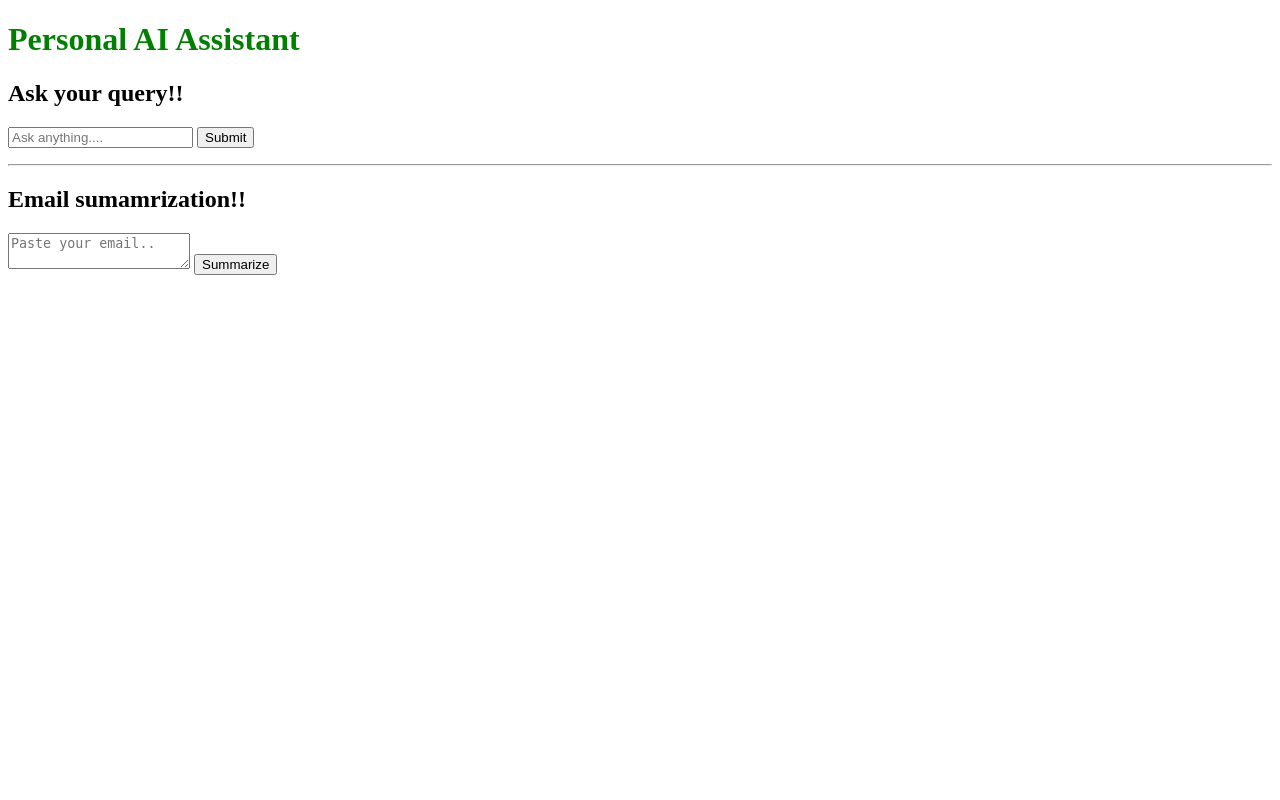
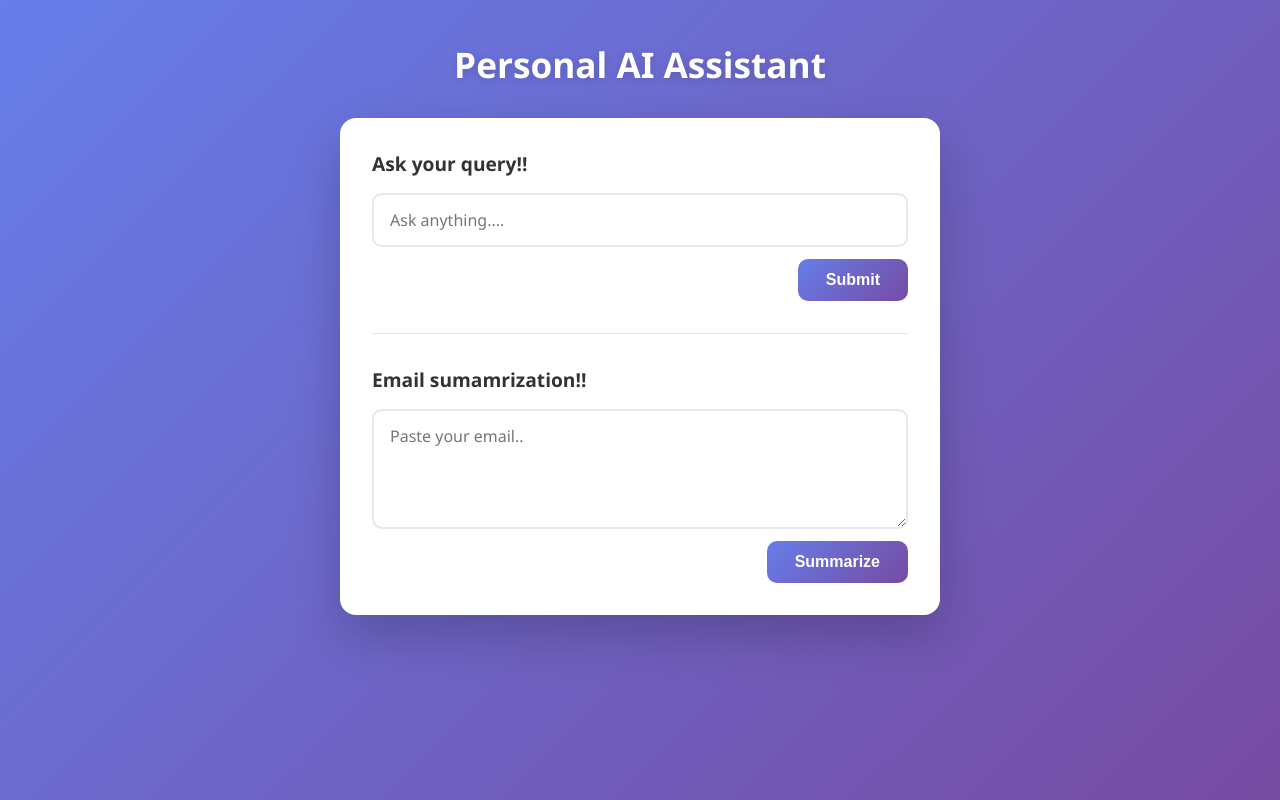
Before and after one commit to saphalkafle/AI_assistant, a Flask app: page / in a window 1280 px wide. Run offline with Flask 3, Linux system fonts and the light colour scheme.

Commit message:
js and css

```diff
--- a/static/style.css
+++ b/static/style.css
@@ -1,3 +1,134 @@
-h1{
-    color: green;
+* {
+    margin: 0;
+    padding: 0;
+    box-sizing: border-box;
 }
+
+body {
+    font-family: 'Segoe UI', -apple-system, BlinkMacSystemFont, sans-serif;
+    background: linear-gradient(135deg, #667eea 0%, #764ba2 100%);
+    min-height: 100vh;
+    display: flex;
+    flex-direction: column;
+    align-items: center;
+    padding: 40px 20px;
+}
+
+.main-heading {
+    color: #fff;
+    font-size: 2.2rem;
+    font-weight: 600;
+    margin-bottom: 30px;
+    text-align: center;
+    text-shadow: 0 2px 10px rgba(0,0,0,0.15);
+}
+
+.container {
+    background: #ffffff;
+    width: 100%;
+    max-width: 600px;
+    border-radius: 16px;
+    padding: 32px;
+    box-shadow: 0 20px 50px rgba(0,0,0,0.2);
+}
+
+.container h2 {
+    font-size: 1.2rem;
+    color: #333;
+    margin-bottom: 16px;
+    font-weight: 600;
+}
+
+form {
+    display: flex;
+    flex-direction: column;
+    gap: 12px;
+}
+
+input[type="text"],
+textarea {
+    width: 100%;
+    padding: 14px 16px;
+    border: 2px solid #e5e7eb;
+    border-radius: 10px;
+    font-size: 1rem;
+    font-family: inherit;
+    outline: none;
+    transition: border-color 0.2s ease, box-shadow 0.2s ease;
+}
+
+textarea {
+    min-height: 120px;
+    resize: vertical;
+}
+
+input[type="text"]:focus,
+textarea:focus {
+    border-color: #764ba2;
+    box-shadow: 0 0 0 4px rgba(118, 75, 162, 0.1);
+}
+
+button {
+    align-self: flex-end;
+    background: linear-gradient(135deg, #667eea, #764ba2);
+    color: #fff;
+    border: none;
+    padding: 12px 28px;
+    border-radius: 10px;
+    font-size: 1rem;
+    font-weight: 600;
+    cursor: pointer;
+    transition: transform 0.15s ease, box-shadow 0.15s ease;
+}
+
+button:hover {
+    transform: translateY(-2px);
+    box-shadow: 0 8px 20px rgba(118, 75, 162, 0.35);
+}
+
+button:active {
+    transform: translateY(0);
+}
+
+#ask-loading,
+#email-loading {
+    margin-top: 12px;
+    color: #764ba2;
+    font-style: italic;
+    font-size: 0.95rem;
+}
+
+#answer,
+#summary {
+    margin-top: 16px;
+    padding: 16px;
+    background: #f8f7fc;
+    border-left: 4px solid #764ba2;
+    border-radius: 8px;
+    line-height: 1.6;
+    color: #333;
+    white-space: pre-wrap;
+}
+
+#answer:empty,
+#summary:empty {
+    display: none;
+}
+
+hr {
+    border: none;
+    border-top: 1px solid #e5e7eb;
+    margin: 32px 0;
+}
+
+@media (max-width: 480px) {
+    .main-heading {
+        font-size: 1.7rem;
+    }
+    .container {
+        padding: 22px;
+    }
+    button {
+        align-self: stretch;
+    }
+}
--- a/test.py
+++ /dev/null
@@ -1,6 +0,0 @@
-from main import PersonalAssistant
-assistant = PersonalAssistant()
-# assistant.ans_query()
-
-if __name__ == "__main__":
-    assistant.summarize_email()
```
Also changed, not shown: static/app.js (+17 -0 lines).
